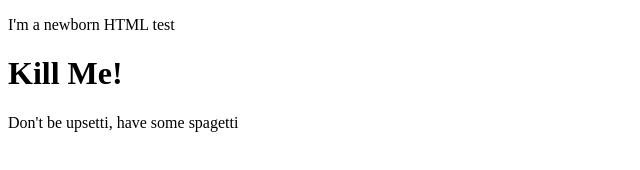
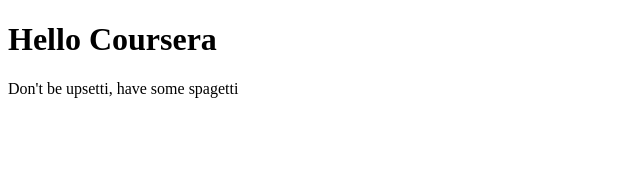
Before and after one commit to pkrucz00/courseraWebDev, a plain HTML site: page index.html in a window 1280 px wide. Shown: the whole page, without its empty margins (0-640 px from the left). Drawn offline with Linux system fonts and the light colour scheme.

Commit message:
we are changing

```diff
--- a/test.html
+++ b/index.html
@@ -5,8 +5,7 @@
     <title>Title</title>
 </head>
 <body>
-    <p>I'm a newborn HTML test</p>
-    <h1><b>Kill Me!</b></h1>
+    <h1><b>Hello Coursera</b></h1>
     <p>Don't be upsetti, have some spagetti</p>
 </body>
 </html>
```
